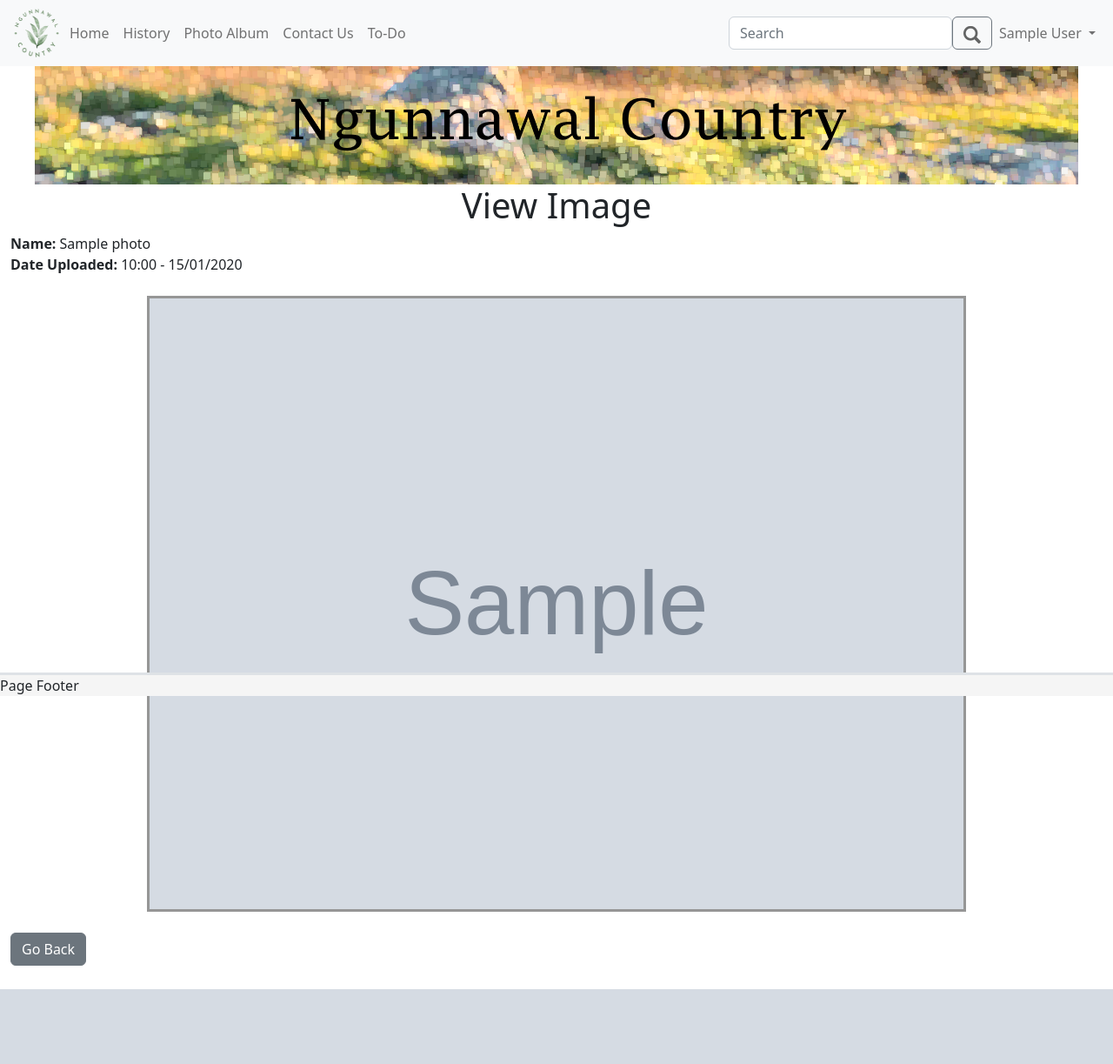
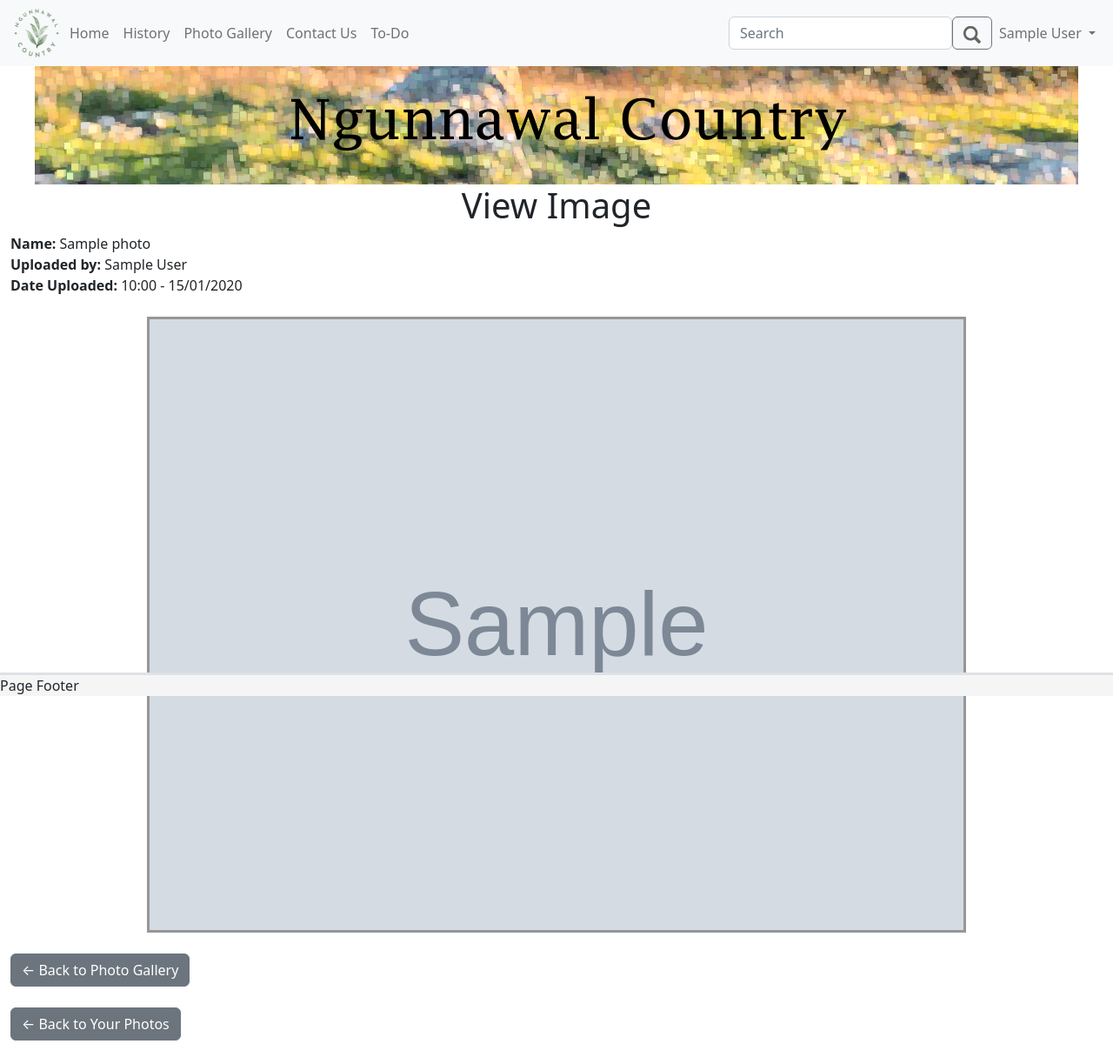
Before and after one commit to BryceVE/NgunnawalCountryFlask, a Flask app: page /userPhotos/1 in a window 1280 px wide. Shown: the whole page at 87% size. Before the commit the page ends 1137 px from the top, so only its background shows below. Run offline with Flask 2, Linux system fonts and the light colour scheme; a user stored in the database is signed in; tables that the repository leaves empty hold one stand-in row (values such as "Sample post"); grey boxes marked "Sample" are stand-in pictures; some libraries are stand-ins or nearby versions.

Commit message:
finished photo gallery page

```diff
--- a/app.py
+++ b/app.py
@@ -98,7 +98,16 @@ def photos():
 @login_required
 def photo_display(photo_id):
     image = Photos.query.filter_by(photoid=photo_id).all()
-    return render_template("photoDisplay.html", user=current_user, photo=image, title="View Image")
+    all_users = User.query.all()
+    return render_template("photoDisplay.html", user=current_user, photo=image, title="View Image", users=all_users)
+
+
+# photo gallery to display all images
+@app.route('/gallery')
+def photo_gallery():
+    all_images = Photos.query.all()
+    all_users = User.query.all()
+    return render_template("gallery.html", title="Photo Gallery", user=current_user, images=all_images, users=all_users)
 
 
 # used for checking that an attached file is the correct filetype
--- a/templates/photoDisplay.html
+++ b/templates/photoDisplay.html
@@ -2,16 +2,27 @@
 
 {# Place the content for the cellContent1 in this block #}
 {% block cellContent1 %}
-    {% for photo in photo %}
+    {% for image in photo %} {# this only loops once but is needed #}
         <div>
-            <span class="fw-semibold">Name: </span>{{ photo.title }} <br>
-            <span class="fw-semibold">Date Uploaded: </span>{{ photo.dateSubmitted.strftime('%H:%M - %d/%m/%Y') }}
+            <span class="fw-semibold">Name: </span>{{ image.title }} <br>
+            <span class="fw-semibold">Uploaded by: </span>
+            {% for user in users %}
+                {% if user.id == image.userid %}
+                    {{ user.name }}
+                {% endif %}
+            {% endfor %}
+            <br>
+            <span class="fw-semibold">Date Uploaded: </span>{{ image.dateSubmitted.strftime('%H:%M - %d/%m/%Y') }}
             <br><br>
-            <img class="centre-img img-border" src="/static/images/userPhotos/{{ photo.filename }}" width="75%">
+            <img class="centre-img img-border" src="/static/images/userPhotos/{{ image.filename }}" width="75%">
         </div>
         <br>
+        <a href="/gallery">
+            <button class="btn btn-secondary">← Back to Photo Gallery</button>
+        </a>
+        <br><br>
         <a href="/userPhotos">
-            <button class="btn btn-secondary">Go Back</button>
+            <button class="btn btn-secondary">← Back to Your Photos</button>
         </a>
     {% endfor %}
 {% endblock %}
--- a/templates/template.html
+++ b/templates/template.html
@@ -33,7 +33,7 @@
                     <a class="nav-link" href="/history">History</a> {# History Page (not implemented) #}
                 </li>
                 <li class="nav-item">
-                    <a class="nav-link" href="/photo">Photo Album</a> {# Photo Album page (not implemented) #}
+                    <a class="nav-link" href="/gallery">Photo Gallery</a> {# Photo Album page (not implemented) #}
                 </li>
                 {% if user.user_level == 2 %}
                     {# contact dropdown for admins #}
```
Also changed, not shown: templates/gallery.html (added, +41 -0 lines), ngunnawal.db, static/images/userPhotos/21a7226d-a3eb-44bd-9c78-697b4754916d.jpg (added), static/images/userPhotos/508c2b32-6db9-41e4-aac8-3db2b02765aa.jpg (added), static/images/userPhotos/83259555-019e-4d3e-b431-844325eeef78.jpg (added), static/images/userPhotos/8c53c897-ae7d-40fc-8f45-888731266030.jpg (deleted), static/images/userPhotos/8c53c897-ae7d-40fc-8f45-888731266030.png (added), static/images/userPhotos/9b3e9f95-395e-4e02-81a3-8ad2159b84dc.jpg (added), static/images/userPhotos/b2a193ce-0a31-4f16-99b5-02234c4cd4eb.jpg (added), static/images/userPhotos/b4ecc932-f334-42db-9b1a-401aa1d35155.jpg, static/images/userPhotos/f3e36b57-92ef-4b33-ba09-70da934d15de.jpg (added).
